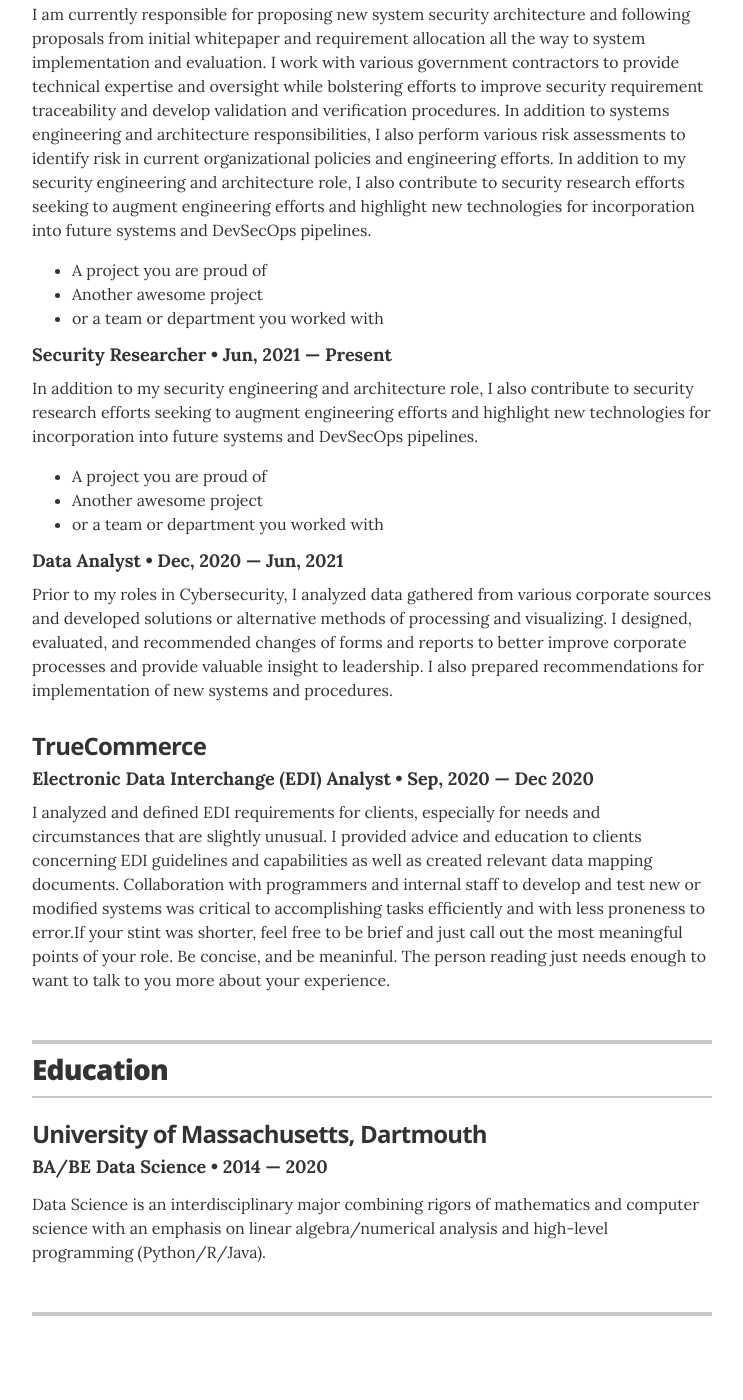
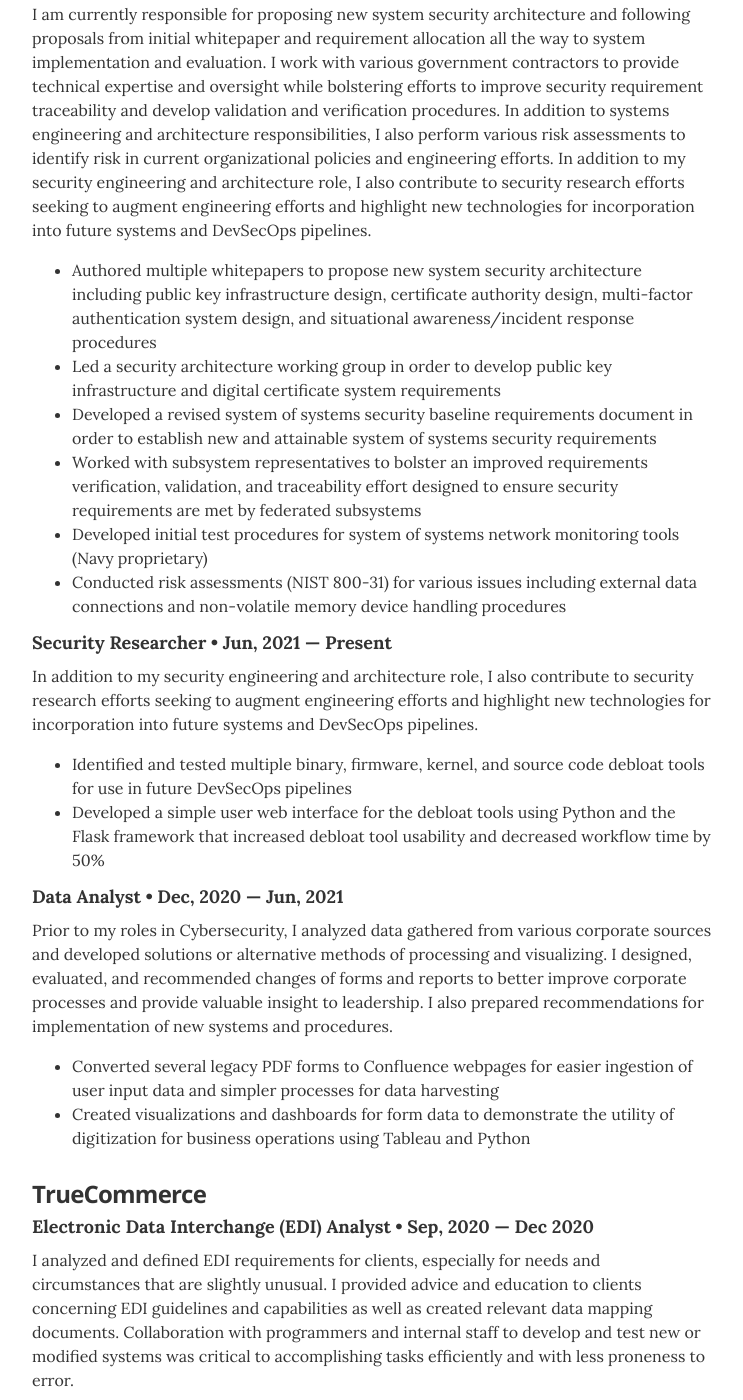
Before and after one commit to ITRussell/ITRussell.github.io, a Jekyll site: the page built from index.html, in a window 1280 px wide and 1400 px high, scrolled down 544 px. Shown: the whole window, without its empty margins (268-1011 px from the left). Built offline with Jekyll 4.4.1, drawn with Linux system fonts in a browser that asks for light colours; some of the changed text lies outside the part shown.

Commit message:
Updated experience

```diff
--- a/_data/experience.yml
+++ b/_data/experience.yml
@@ -17,9 +17,12 @@
     into future systems and DevSecOps pipelines.
 
     <ul class="resume-item-list">
-      <li>A project you are proud of</li>
-      <li>Another awesome project</li>
-      <li>or a team or department you worked with</li>
+      <li>Authored multiple whitepapers to propose new system security architecture including public key infrastructure design, certificate authority design, multi-factor authentication system design, and situational awareness/incident response procedures</li>
+      <li>Led a security architecture working group in order to develop public key infrastructure and digital certificate system requirements</li>
+      <li>Developed a revised system of systems security baseline requirements document in order to establish new and attainable system of systems security requirements</li>
+      <li>Worked with subsystem representatives to bolster an improved requirements verification, validation, and traceability effort designed to ensure security requirements are met by federated subsystems</li>
+      <li>Developed initial test procedures for system of systems network monitoring tools (Navy proprietary)</li>
+      <li>Conducted risk assessments (NIST 800-31) for various issues including external data connections and non-volatile memory device handling procedures</li>
     </ul>
 
     <h4 class="resume-item-details" itemprop="description">Security Researcher &bull; Jun, 2021 — Present</h4>
@@ -28,9 +31,8 @@
     technologies for incorporation into future systems and DevSecOps pipelines.
 
     <ul class="resume-item-list">
-      <li>A project you are proud of</li>
-      <li>Another awesome project</li>
-      <li>or a team or department you worked with</li>
+      <li>Identified and tested multiple binary, firmware, kernel, and source code debloat tools for use in future DevSecOps pipelines</li>
+      <li>Developed a simple user web interface for the debloat tools using Python and the Flask framework that increased debloat tool usability and decreased workflow time by 50%</li>
     </ul>
 
     <h4 class="resume-item-details" itemprop="description">Data Analyst &bull; Dec, 2020 — Jun, 2021</h4>
@@ -40,6 +42,12 @@
     reports to better improve corporate processes and provide valuable insight to
     leadership. I also prepared recommendations for implementation of new systems and
     procedures.
+
+     <ul class="resume-item-list">
+      <li>Converted several legacy PDF forms to Confluence webpages for easier ingestion of user input data and simpler processes for data harvesting</li>
+      <li>Created visualizations and dashboards for form data to demonstrate the utility of digitization for business operations using Tableau and Python</li>
+    </ul>
+
 
 # TrueCommerce
 - company: TrueCommerce
@@ -51,7 +59,12 @@
     to clients concerning EDI guidelines and capabilities as well as created
     relevant data mapping documents. Collaboration with programmers and internal
     staff to develop and test new or modified systems was critical to accomplishing
-    tasks efficiently and with less proneness to error.If your stint was shorter,
-    feel free to be brief and just call out the most meaningful points of your role.
-    Be concise, and be meaninful. The person reading just needs enough to want to
-    talk to you more about your experience.
+    tasks efficiently and with less proneness to error.
+
+    <ul class="resume-item-list">
+      <li>Analyzed and defined EDI requirements for clients, especially for non-standard needs and circumstances</li>
+      <li>Provided advice and education to clients concerning EDI guidelines and capabilities</li>
+      <li>Created data mapping documents for integration between supply chain components</li>
+      <li>Collaborated with programmers and internal staff to develop and test new or modified systems</li>
+      <li>Developed and maintained communication links with trading partners</li>
+    </ul>
```
